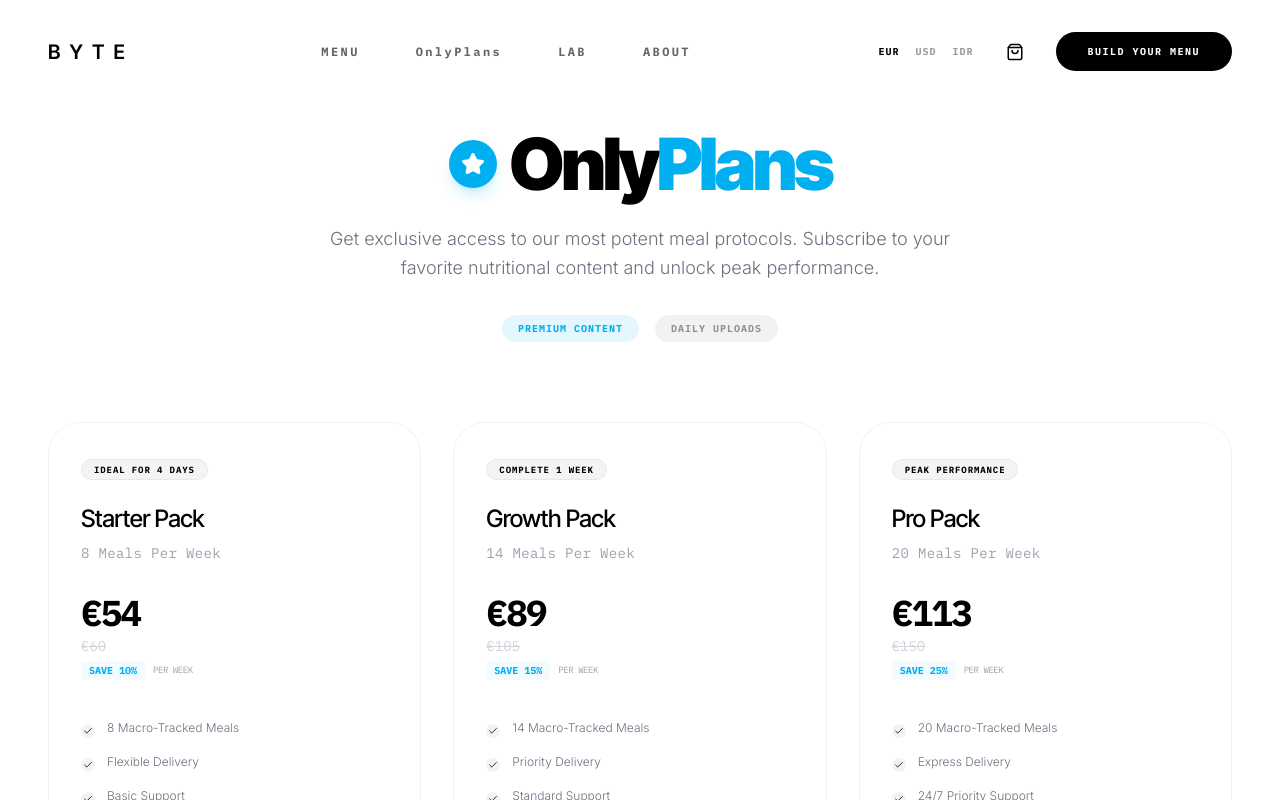
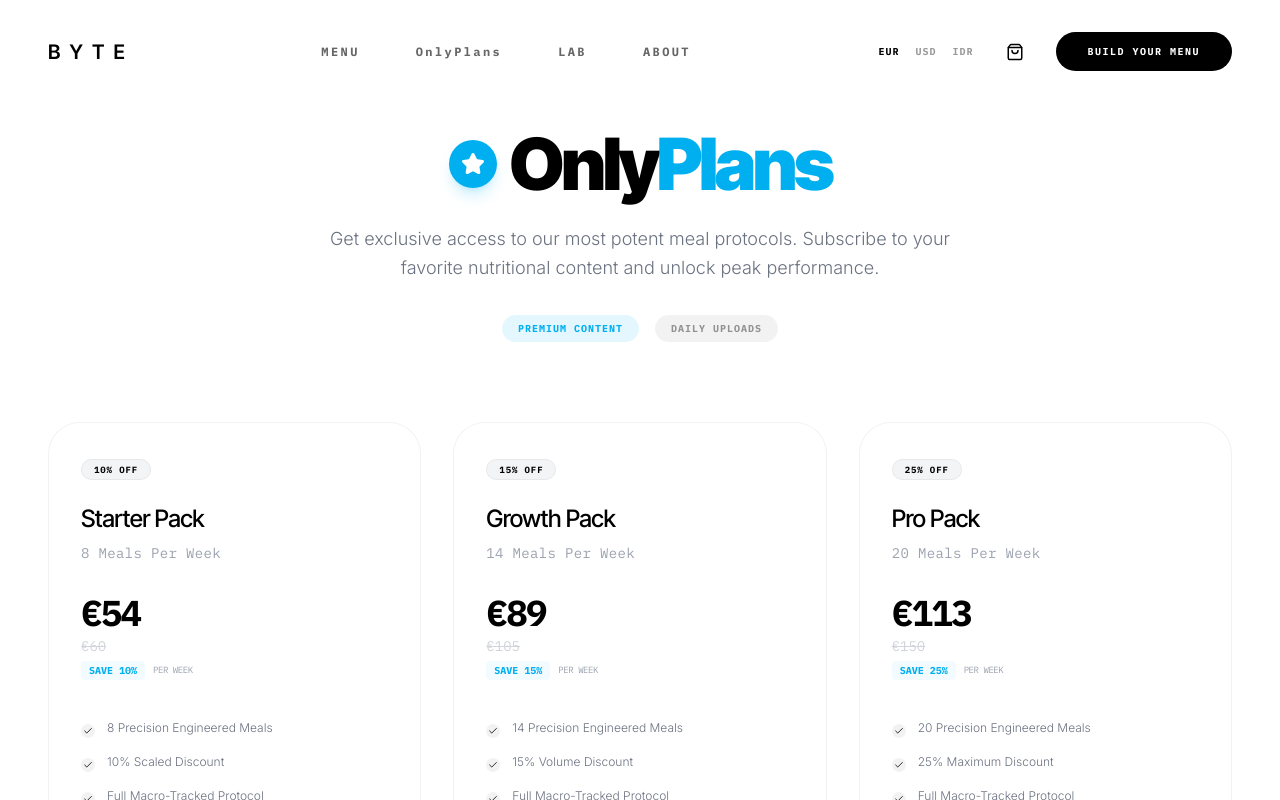
Before and after one commit to gitcipi/BYTELAB, a React (Vite) app: page /plans in a window 1280 px wide. Shown: the top 800 px of the page. Built offline with nearby package versions, Linux system fonts and the light colour scheme.

Commit message:
feat(plans): refocus marketing copy on volume-based discounts

```diff
--- a/src/pages/Plans.tsx
+++ b/src/pages/Plans.tsx
@@ -40,8 +40,8 @@ const Plans = () => {
       meals: 8,
       discount: 10,
       basePrice: 60,
-      tag: 'Ideal for 4 days',
-      features: ['8 Macro-Tracked Meals', 'Flexible Delivery', 'Basic Support', 'Daily Prep'],
+      tag: '10% OFF',
+      features: ['8 Precision Engineered Meals', '10% Scaled Discount', 'Full Macro-Tracked Protocol', 'Microwaveable Tupperware'],
       color: 'accent'
     },
     {
@@ -50,8 +50,8 @@ const Plans = () => {
       meals: 14,
       discount: 15,
       basePrice: 105,
-      tag: 'Complete 1 week',
-      features: ['14 Macro-Tracked Meals', 'Priority Delivery', 'Standard Support', 'Nutrition Consult'],
+      tag: '15% OFF',
+      features: ['14 Precision Engineered Meals', '15% Volume Discount', 'Full Macro-Tracked Protocol', 'Microwaveable Tupperware'],
       color: 'blue-500'
     },
     {
@@ -60,8 +60,8 @@ const Plans = () => {
       meals: 20,
       discount: 25,
       basePrice: 150,
-      tag: 'Peak Performance',
-      features: ['20 Macro-Tracked Meals', 'Express Delivery', '24/7 Priority Support', 'Free Lab Customization'],
+      tag: '25% OFF',
+      features: ['20 Precision Engineered Meals', '25% Maximum Discount', 'Full Macro-Tracked Protocol', 'Microwaveable Tupperware'],
       color: 'emerald-500'
     }
   ];
```
